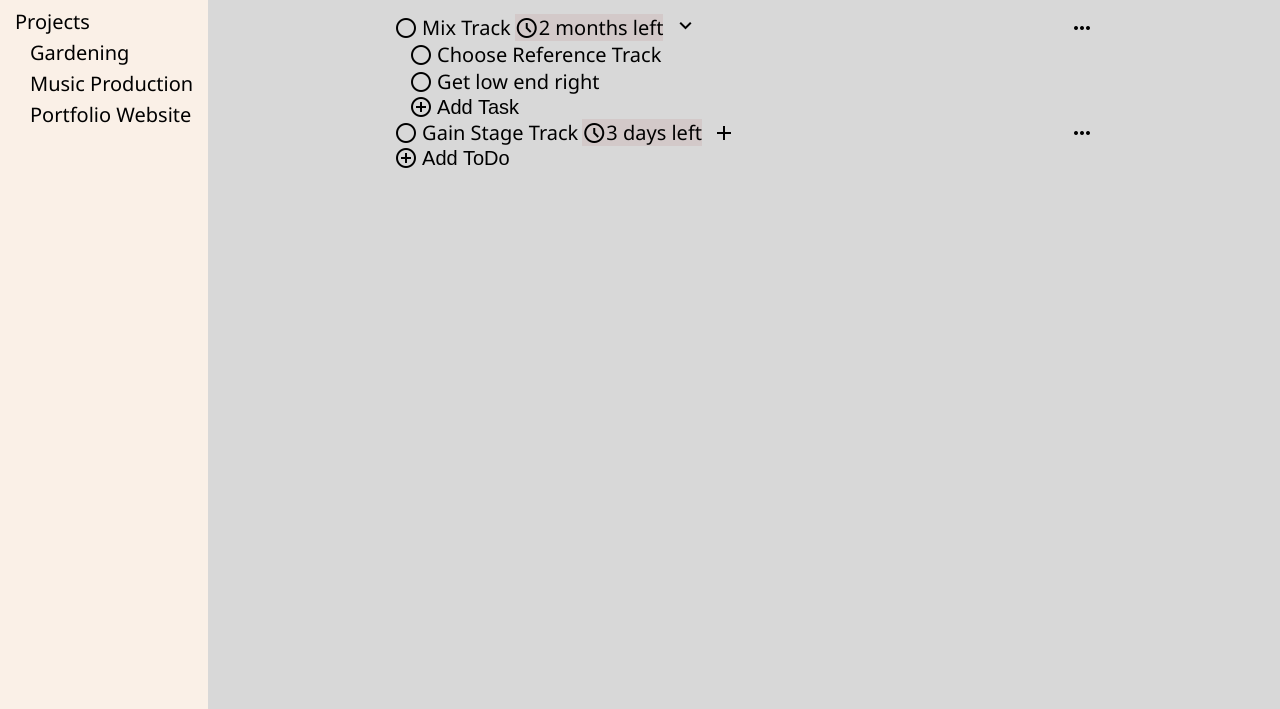
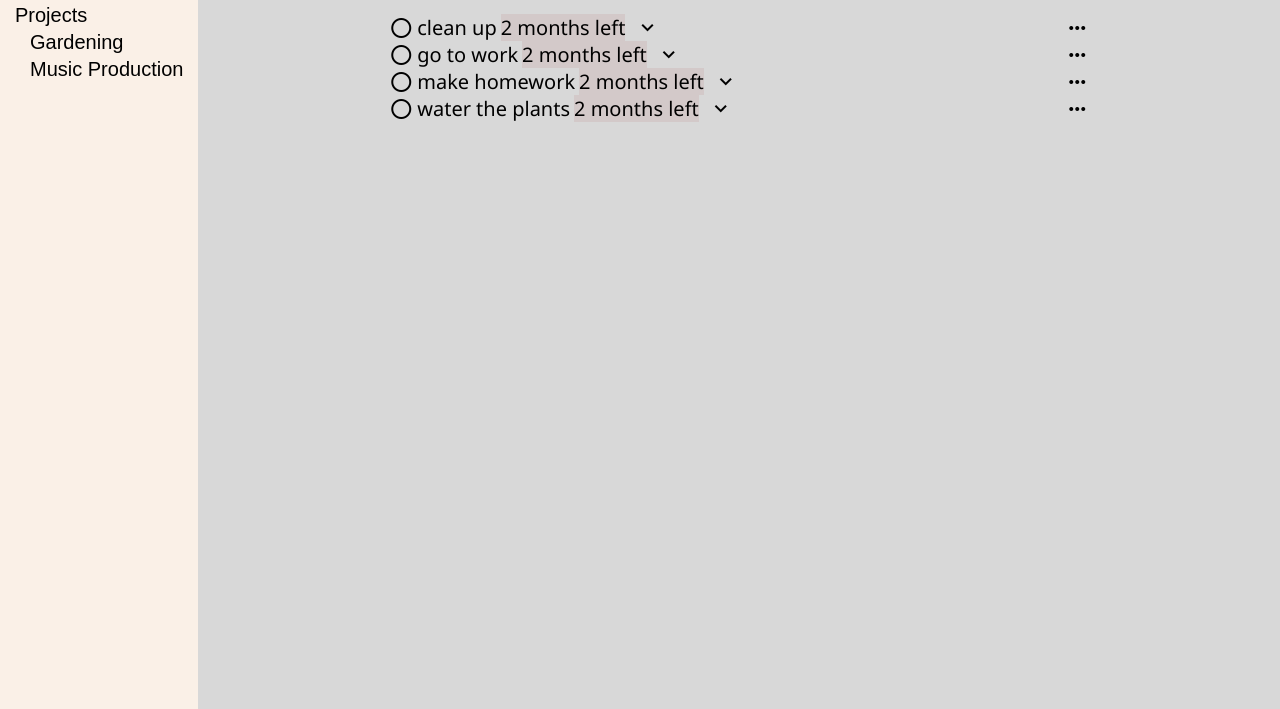
Before and after one commit to chryschi/todo-app, a website built with webpack: page dist/index.html in a window 1280 px wide. Shown: the part 91-800 px from the top of the page. Built offline with nearby package versions, Linux system fonts and the light colour scheme.

Commit message:
Load Default Page (Inbox) dynamically

```diff
--- /dev/null
+++ b/src/components/loadPage.js
@@ -0,0 +1,92 @@
+const loadPage = () => {
+  const exampleList = ["Gardening", "Music Production"];
+  const todoList = [
+    "clean up",
+    "go to work",
+    "make homework",
+    "water the plants",
+  ];
+
+  const navAddButton = document.querySelector(".nav_add-todo_button");
+  // navAddButton.addEventListener(click, )
+
+  //load project buttons to the nav
+  const navList = document.querySelector(".nav_project-list");
+  for (let i = 0; i < exampleList.length; i++) {
+    const navListElement = document.createElement("li");
+    navList.appendChild(navListElement);
+
+    const button = document.createElement("button");
+    button.textContent = exampleList[i];
+    navListElement.appendChild(button);
+  }
+
+  const mainContainer = document.querySelector("main");
+
+  const pageTitle = document.createElement("h1");
+  pageTitle.textContent = "Inbox";
+  mainContainer.appendChild(pageTitle);
+
+  // load list of todos
+  const listOfTodosContainer = document.createElement("ul");
+  listOfTodosContainer.classList.add("main_project-list");
+  mainContainer.appendChild(listOfTodosContainer);
+
+  for (let i = 0; i < todoList.length; i++) {
+    const todoListElement = document.createElement("li");
+    todoListElement.classList.add("project_todo");
+    listOfTodosContainer.appendChild(todoListElement);
+
+    const todoContainer = document.createElement("div");
+    todoContainer.classList.add("todo-container");
+    todoListElement.appendChild(todoContainer);
+
+    //load unchecked circle of todo
+    const uncheckedButton = document.createElement("button");
+    todoContainer.appendChild(uncheckedButton);
+
+    const uncheckedIcon = document.createElement("span");
+    uncheckedIcon.classList.add("material-symbols-outlined");
+    uncheckedIcon.textContent = "radio_button_unchecked";
+    uncheckedButton.appendChild(uncheckedIcon);
+
+    const todoTitle = document.createElement("p");
+    todoTitle.textContent = todoList[i];
+    todoContainer.appendChild(todoTitle);
+
+    //load property icons of todo
+    const todoIconContainer = document.createElement("div");
+    todoIconContainer.classList.add("list_item_icon-container");
+    todoContainer.appendChild(todoIconContainer);
+
+    const timeLeftBanner = document.createElement("div");
+    timeLeftBanner.classList.add("time_left");
+    todoIconContainer.appendChild(timeLeftBanner);
+
+    const clockIcon = document.createElement("span");
+    clockIcon.classList.add("material-symbols-outlined");
+    clockIcon.textContent = "schedule";
+    timeLeftBanner.appendChild(clockIcon);
+
+    timeLeftBanner.textContent = "2 months left";
+
+    const downArrowButton = document.createElement("button");
+    todoIconContainer.appendChild(downArrowButton);
+
+    const downArrowIcon = document.createElement("span");
+    downArrowIcon.classList.add("material-symbols-outlined");
+    downArrowIcon.textContent = "keyboard_arrow_down";
+    downArrowButton.appendChild(downArrowIcon);
+
+    const optionsButton = document.createElement("button");
+    optionsButton.classList.add("list_item_options_icon-container");
+    todoContainer.appendChild(optionsButton);
+
+    const optionsIcon = document.createElement("span");
+    optionsIcon.classList.add("material-symbols-outlined");
+    optionsIcon.textContent = "more_horiz";
+    optionsButton.appendChild(optionsIcon);
+  }
+};
+
+export default loadPage;
--- a/src/index.js
+++ b/src/index.js
@@ -4,60 +4,64 @@
 import createTask from "./components/taskOfTodo";
 import createProject from "./components/project";
 
-console.log("HI!");
+import loadPage from "./components/loadPage";
 
-//create default project
-const defaultProject = createProject("defaul project");
-console.log(`${defaultProject.getTitle()}: `);
-console.log(defaultProject.getLst());
-console.log(`${defaultProject.getLst().length} todo(s) in this project`);
+// console.log("HI!");
 
-//create first todo and show TodoElements of that todo
-const firstTodo = createTodo("clean");
-console.log(`todo: ${firstTodo.getTitle()} `);
-console.log(firstTodo.getLst());
+// //create default project
+// const defaultProject = createProject("defaul project");
+// console.log(`${defaultProject.getTitle()}: `);
+// console.log(defaultProject.getLst());
+// console.log(`${defaultProject.getLst().length} todo(s) in this project`);
 
-//add first todo to project and show project
-console.log("add todo to project");
-defaultProject.add(firstTodo);
-console.log(`${defaultProject.getTitle()}: `);
-console.log(defaultProject.getLst());
-console.log(`${defaultProject.getLst().length} todo(s) in this project`);
+// //create first todo and show TodoElements of that todo
+// const firstTodo = createTodo("clean");
+// console.log(`todo: ${firstTodo.getTitle()} `);
+// console.log(firstTodo.getLst());
 
-//create first task and show properties
-const task = createTask("prepare utensils");
-console.log(`task: ${task.getTitle()}`);
-console.log(`task completed?: ` + task.getCompleteState());
-console.log("check task");
-task.toggleCompleteState();
-console.log(`task completed?: ` + task.getCompleteState());
-console.log("check task");
-task.toggleCompleteState();
-console.log(`task completed?: ` + task.getCompleteState());
+// //add first todo to project and show project
+// console.log("add todo to project");
+// defaultProject.add(firstTodo);
+// console.log(`${defaultProject.getTitle()}: `);
+// console.log(defaultProject.getLst());
+// console.log(`${defaultProject.getLst().length} todo(s) in this project`);
 
-//set ids for task in respect of todo list
-console.log(`initial id of task: ${task.getId()}`);
-task.setId(firstTodo);
-console.log(`id of task: ` + task.getId());
+// //create first task and show properties
+// const task = createTask("prepare utensils");
+// console.log(`task: ${task.getTitle()}`);
+// console.log(`task completed?: ` + task.getCompleteState());
+// console.log("check task");
+// task.toggleCompleteState();
+// console.log(`task completed?: ` + task.getCompleteState());
+// console.log("check task");
+// task.toggleCompleteState();
+// console.log(`task completed?: ` + task.getCompleteState());
 
-//add task to todo
-console.log("add task to todo");
-firstTodo.add(task);
-console.log(`${firstTodo.getTitle()}: `);
-console.log(firstTodo.getLst().map((task) => task.getTitle()));
-console.log(`${firstTodo.getLst().length} task(s) in this todo`);
+// //set ids for task in respect of todo list
+// console.log(`initial id of task: ${task.getId()}`);
+// task.setId(firstTodo);
+// console.log(`id of task: ` + task.getId());
 
-//add second task to todo
-const secondTask = createTask("clean toilet");
-console.log(`initial id of second task: ${secondTask.getId()}`);
-secondTask.setId(firstTodo);
-firstTodo.add(secondTask);
-console.log(`Id of second task: ${secondTask.getId()}`);
-console.log(firstTodo.getLst());
-console.log("amount of elements in todo list: " + firstTodo.getLst().length);
+// //add task to todo
+// console.log("add task to todo");
+// firstTodo.add(task);
+// console.log(`${firstTodo.getTitle()}: `);
+// console.log(firstTodo.getLst().map((task) => task.getTitle()));
+// console.log(`${firstTodo.getLst().length} task(s) in this todo`);
 
-//remove first task of todo list
-firstTodo.remove(task);
-console.log("amount of elements in todo list: " + firstTodo.getLst().length);
-console.log(firstTodo.getLst()[0], firstTodo.getLst()[1]);
-console.log(`Id of remaining task: ${secondTask.getId()}`);
+// //add second task to todo
+// const secondTask = createTask("clean toilet");
+// console.log(`initial id of second task: ${secondTask.getId()}`);
+// secondTask.setId(firstTodo);
+// firstTodo.add(secondTask);
+// console.log(`Id of second task: ${secondTask.getId()}`);
+// console.log(firstTodo.getLst());
+// console.log("amount of elements in todo list: " + firstTodo.getLst().length);
+
+// //remove first task of todo list
+// firstTodo.remove(task);
+// console.log("amount of elements in todo list: " + firstTodo.getLst().length);
+// console.log(firstTodo.getLst()[0], firstTodo.getLst()[1]);
+// console.log(`Id of remaining task: ${secondTask.getId()}`);
+
+loadPage();
--- a/src/style.css
+++ b/src/style.css
@@ -42,6 +42,11 @@
 
 .sidebar button {
   justify-content: center;
+  border: none;
+  background-color: transparent;
+}
+
+.sidebar .nav_add-todo_button {
   border: 2px solid #7c18ac;
   border-radius: 6px;
   background-color: #d8d8d8;
@@ -66,7 +71,8 @@
   padding: 20px 15px;
   flex: 1;
   display: flex;
-  justify-content: center;
+  flex-direction: column;
+  align-items: center;
 }
 
 main button {
```
Also changed, not shown: dist/index.html, dist/main.js.
